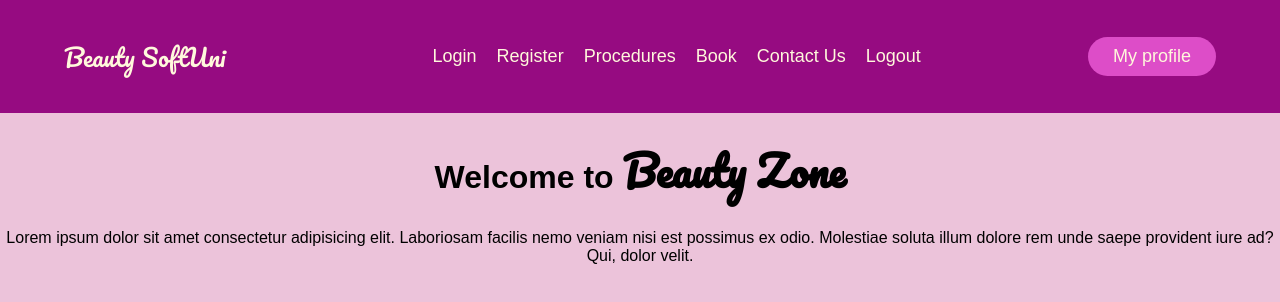
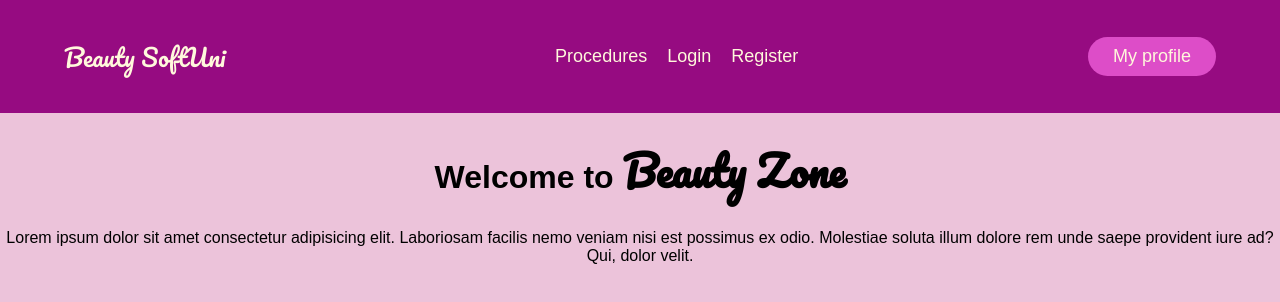
Before and after one commit to tsvetanilievdev/beauty-zone, a React (Create React App) app: page / in a window 1280 px wide. Shown: the top 302 px of the page. Built offline with nearby package versions, Linux system fonts and the light colour scheme.

Commit message:
update Header functionality

```diff
--- a/src/App.js
+++ b/src/App.js
@@ -33,7 +33,7 @@ function App() {
   return (
     <AuthContext.Provider value={onLogin}>
       <div className="App">
-        <Header />
+        <Header email={user.email} />
         <Routes>
           <Route path="/" element={<Home />} />
           <Route path="/home" element={<Home />} />
--- a/src/components/Header/Header.js
+++ b/src/components/Header/Header.js
@@ -1,23 +1,21 @@
 import { NavLink } from 'react-router-dom';
 import styles from './Header.module.css'
 
-export const Header = () => {
-  return (
-    <header>
-      <NavLink className={styles.logo} to="/home">Beauty SoftUni</NavLink>
-      <nav>
-        <ul className={styles['nav__links']}>
+const navigationGuest = (
+  <>
     <li>
       <NavLink to="/login">Login</NavLink>
     </li>
     <li>
       <NavLink to="/register">Register</NavLink>
     </li>
+  </>
+)
+
+const navigationUser = (
+  <>
     <li>
-            <NavLink to="/procedures">Procedures</NavLink>
-          </li>
-          <li>
-            <NavLink to="#">Book</NavLink>
+      <NavLink to="#">Book an hour</NavLink>
     </li>
     <li>
       <NavLink to="#">Contact Us</NavLink>
@@ -25,6 +23,24 @@ export const Header = () => {
     <li>
       <NavLink to="#">Logout</NavLink>
     </li>
+  </>
+
+)
+
+export const Header = ({
+  email
+}) => {
+  return (
+    <header>
+      <NavLink className={styles.logo} to="/home">Beauty SoftUni</NavLink>
+      <nav>
+        <ul className={styles['nav__links']}>
+          <li>
+            <NavLink to="/procedures">Procedures</NavLink>
+          </li>
+          {email
+            ? navigationUser
+            : navigationGuest}
         </ul>
       </nav>
       <a className={styles.cta} to="javascript:void(0)">
```
Lines whose indentation alone changed are shown as unchanged.
